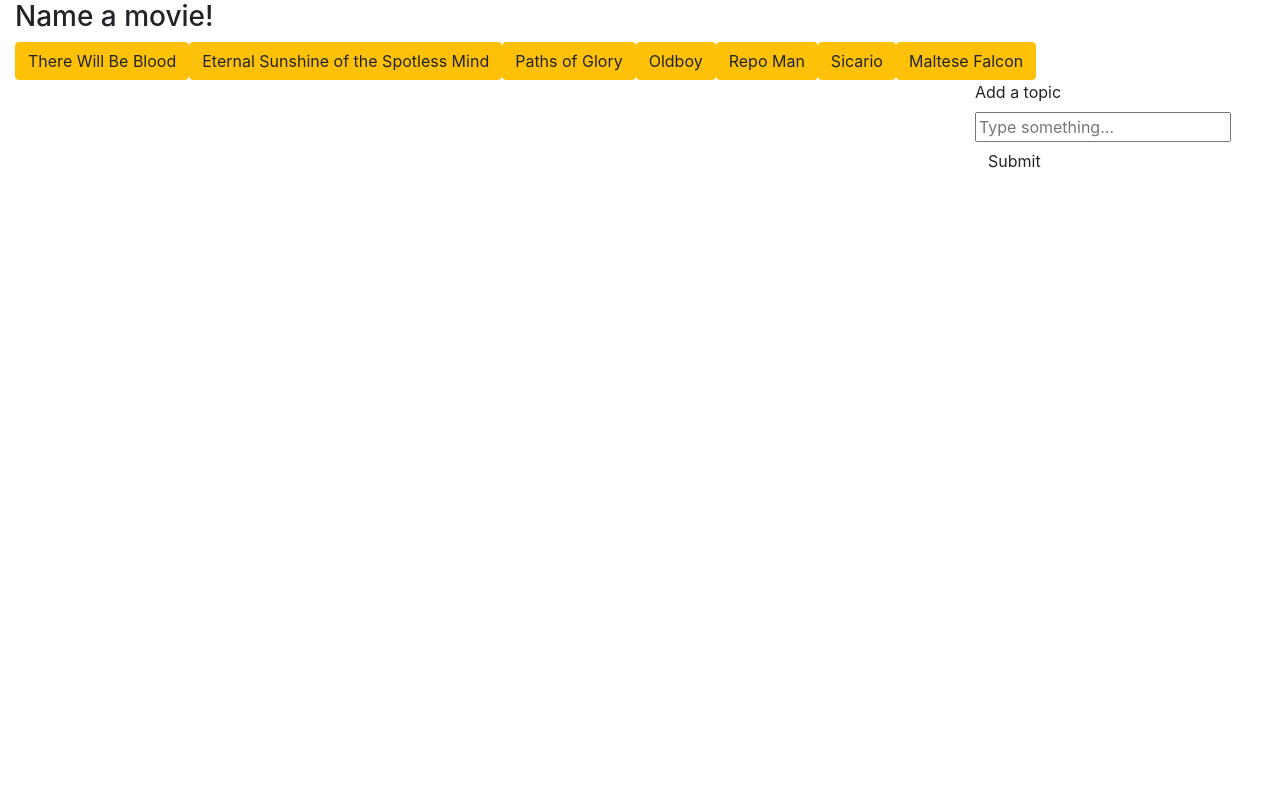
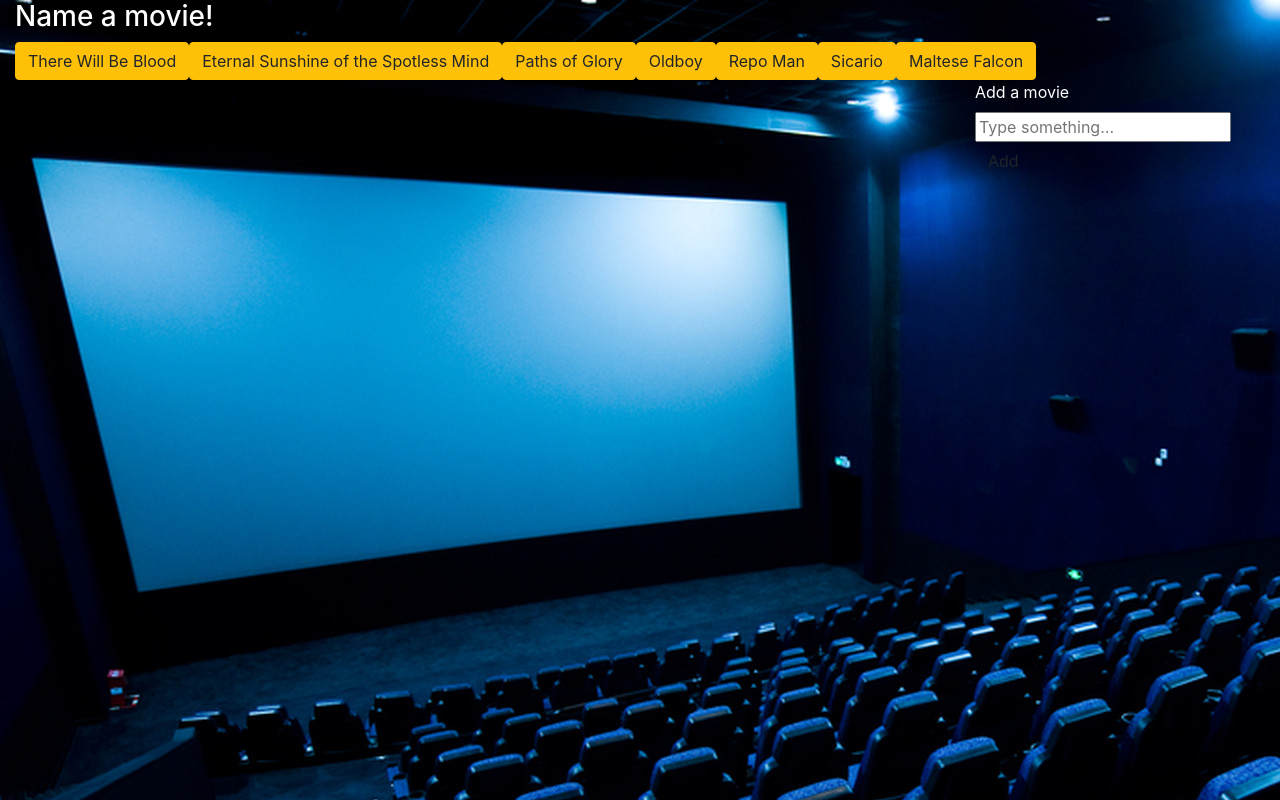
Before and after one commit to obscuredglass/funwithgiphy, a plain HTML site: page index.html in a window 1280 px wide. Drawn offline with nearby package versions, Linux system fonts and the light colour scheme; files that its build step writes are made by us from their sources.

Commit message:
some styles

```diff
--- a/assets/cs/style.css
+++ b/assets/cs/style.css
@@ -0,0 +1,8 @@
+body {
+  background-image: url("../images/dims.jpeg");
+
+}
+
+h3 {
+  color: white;
+}
--- /dev/null
+++ b/assets/css/style.css
@@ -0,0 +1,8 @@
+body {
+  background-image: url("../images/movietheater.jpeg");
+
+}
+
+h3, label, button {
+  color: white;
+}
--- a/assets/javascript/gif.js
+++ b/assets/javascript/gif.js
@@ -39,7 +39,7 @@ $("#buttonArea").on("click", ".btn", function(){
           		// a div is created to hold a gif of any topic
 	          	var movieDiv = $("<div>");
 
-	          	// Under every gif, display its rating (PG, G, so on).
+	          	// put rating under each gif
 	 			var p = $("<p>");
 	 			p.text(results[i].rating);
 	 			var p = $("<p>").text("Rating: " + results[i].rating);
@@ -70,10 +70,10 @@ $("#gifArea").on("click", ".gif", function(event){
 	event.preventDefault();
 
 	// gets the current state of the clicked gif
-	var state = $(this).attr("data-state");
+	var stateOf = $(this).attr("data-state");
 
 	// according to the current state gifs toggle between animate and still
-	if (state === "still") {
+	if (stateOf === "still") {
     $(this).attr("src", $(this).attr("data-animate"));
     $(this).attr("data-state", "animate");
   } else {
--- a/index.html
+++ b/index.html
@@ -9,7 +9,6 @@
 	<meta name="viewport" content="width=device-width, initial-scale=1">
 	<title>Fun Gifs from Movies</title>
 
-	<!-- Bootstrap CSS -->
   <link rel="stylesheet" href="https://stackpath.bootstrapcdn.com/bootstrap/4.3.1/css/bootstrap.min.css" integrity="sha384-ggOyR0iXCbMQv3Xipma34MD+dH/1fQ784/j6cY/iJTQUOhcWr7x9JvoRxT2MZw1T" crossorigin="anonymous">
 	<link rel="stylesheet" type="text/css" href="assets/css/style.css">
 
@@ -19,29 +18,29 @@
     <div class="container-fluid" id="wrap">
 
 
-	    <!-- Nav Area with Title 100% -->
+	    <!-- Nav Area-->
 	    <div class="row">
 	    	<div class="col-xs-12 col-sm-12 col-md-12 col-lg-12" id="header">
 	    		<h3 id="title">Name a movie!</h3>
 	    	</div>
 	    </div>
 
-		<!-- Button Area 100% -->
+		<!-- Button Area-->
 		<div class="row">
 			<div class="col-xs-12 col-sm-12 col-md-12 col-lg-12" id="buttonArea"></div>
 		</div>
 
-		<!-- Gif Area 9 cols -->
+		<!-- Gif Area -->
 		<div class="row">
 			<div class="col-xs-9 col-sm-9 col-md-9 col-lg-9" id="gifArea"></div>
 
-		<!-- Input Area 3 cols -->
+		<!-- Input Area -->
 			<div class="col-xs-3 col-sm-3 col-md-3col-lg-3">
 				<form>
 				  <fieldset>
-				  	<label for="topic-input">Add a topic</label><br>
+				  	<label for="topic-input">Add a movie</label><br>
 				    <input type="text" placeholder="Type something…" id="topic-input">
-				    <button type="submit" class="btn submit" data="submitBtn">Submit</button>
+				    <button type="submit" class="btn submit" data="submitBtn">Add</button>
 				  </fieldset>
 				</form>
 			</div>
```
Also changed, not shown: assets/css/reset.css (added), assets/images/Paramount.jpg (added), assets/images/dims.jpeg (added), assets/images/movietheater.jpeg (added).
